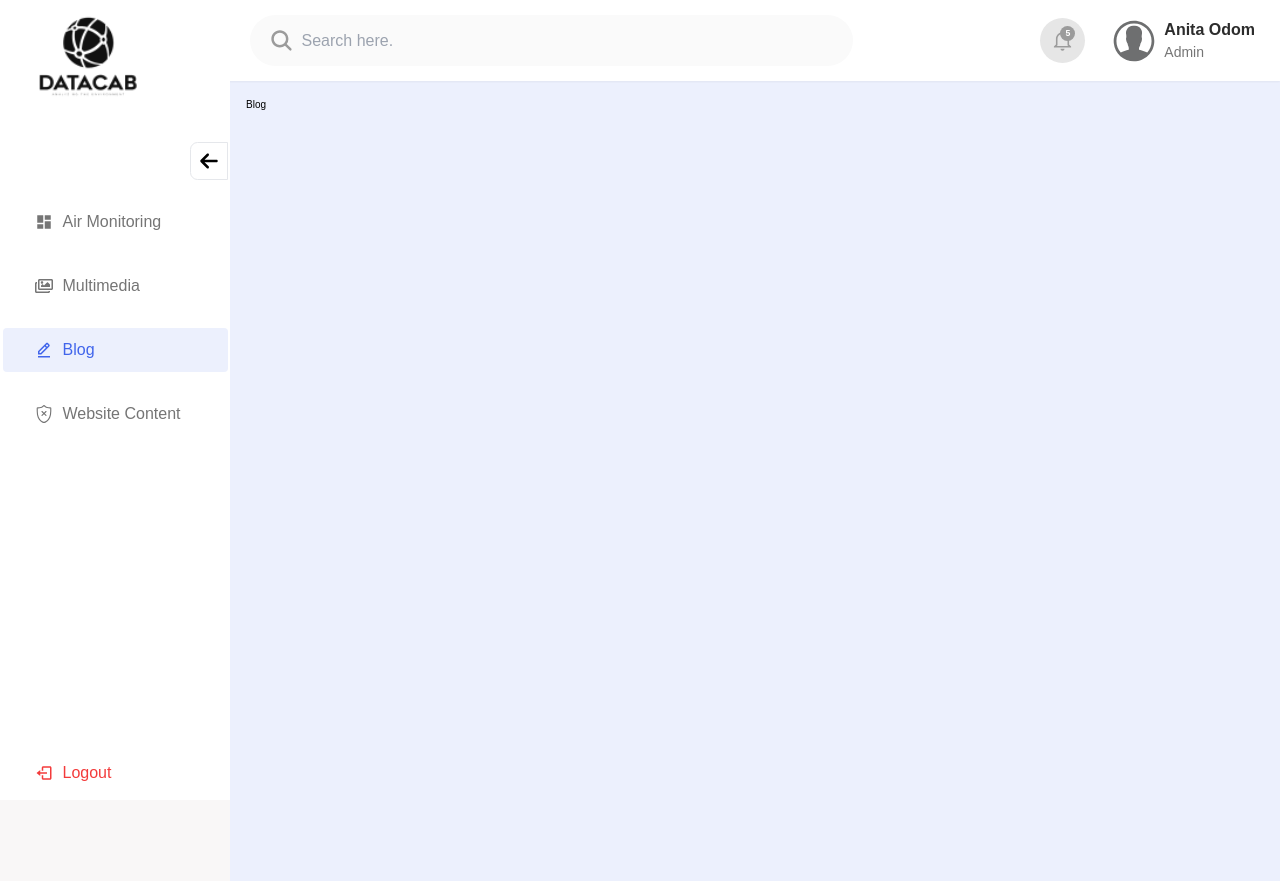
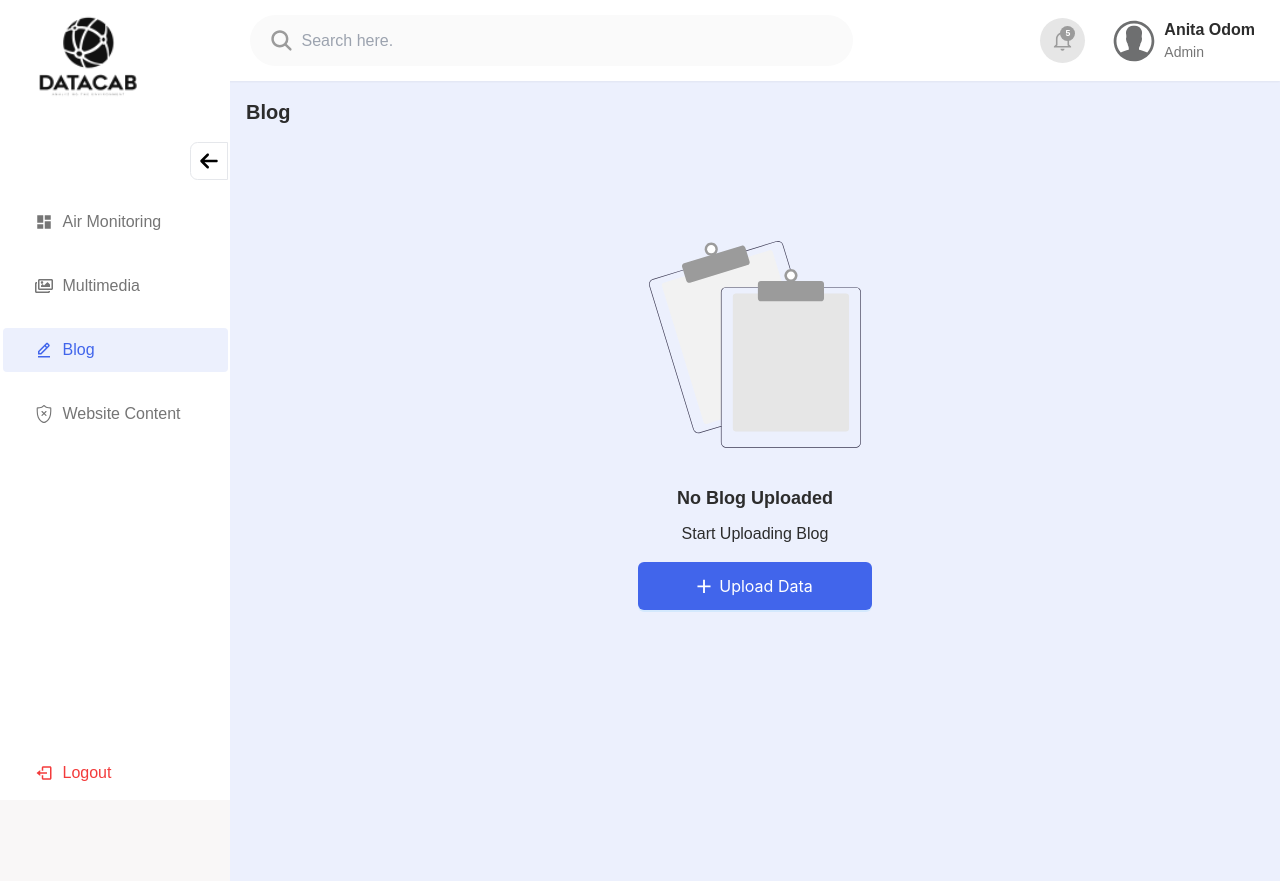
Before and after one commit to specpelz/DC_Admin, a React (Vite) app: page /admin/blog in a window 1280 px wide. Built offline with nearby package versions, Linux system fonts and the light colour scheme.

Commit message:
Implement Blog NO DATA UI

```diff
--- a/src/components/dashboard/airMonitoring/AirMonitoringTable.tsx
+++ b/src/components/dashboard/airMonitoring/AirMonitoringTable.tsx
@@ -288,6 +288,7 @@ const AirMonitoringTable = () => {
         cancelButtonProps={{ style: { display: "none" } }}
         okButtonProps={{ style: { display: "none" } }}
         centered
+        width={1000}
       >
     <Form
     form={form}
--- a/src/pages/Blog/index.tsx
+++ b/src/pages/Blog/index.tsx
@@ -1,8 +1,36 @@
+import NoData from "@components/dashboard/NoData";
+import { useEffect, useState } from "react";
+
 
 const Blog = () => {
+  const handleUploadClick = () => {
+    set_component("upload")
+  };
+// nodata,upload,data
+  const [component,set_component]=useState<string>("nodata")
+  let data:string[]= []
+  useEffect(()=>{
+    data=[]
+    if(data.length > 0 && component !== "upload"){
+      set_component("data")
+    }
+  },[data])
   return (
-    <div>Blog</div>
-  )
-}
+    <div>
+      <div className="text-[20px] font-[600] text-BrandBlack1">
+        { component === "nodata" || component === "data"? "Blog": "Upload Blog"}
+      </div>
+      { component == "nodata"? (      <NoData
+        buttonFunction={handleUploadClick}
+        title="No Blog Uploaded"
+        message="Start Uploading Blog"
+        buttonText="Upload Data"
+      />): component == "upload" ?
+      (<div className="text-[16px]">a</div>):
+      (<div className="text-[16px]">b</div>)}
 
-export default Blog
+    </div>
+  );
+};
+
+export default Blog;
```
